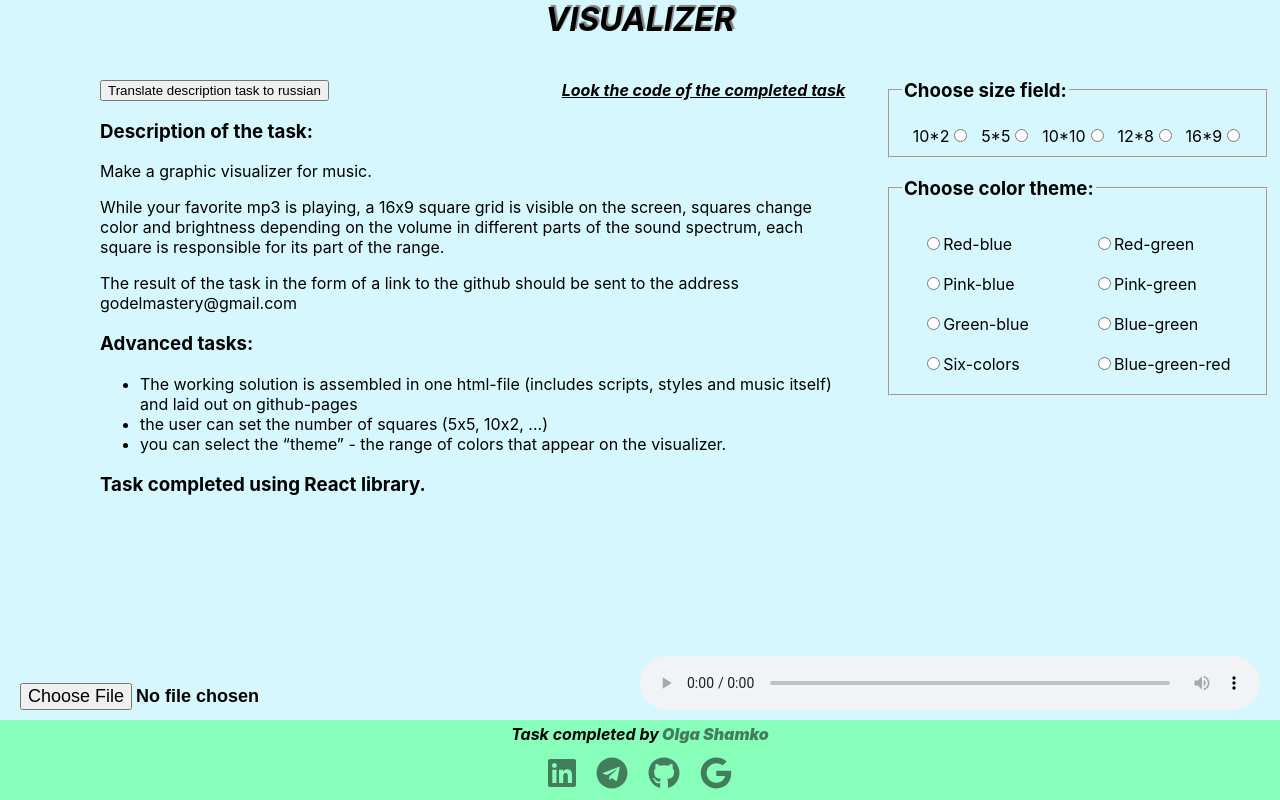
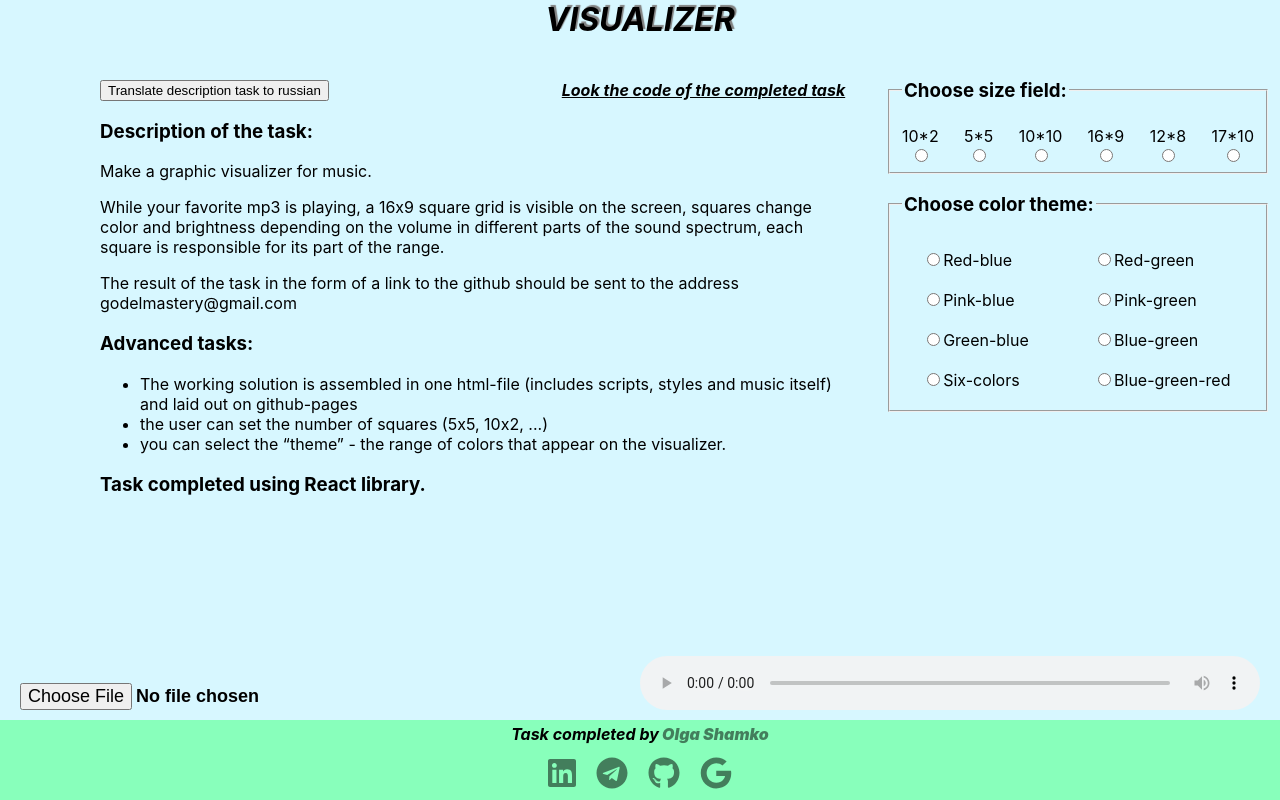
Before and after one commit to OllenkA/color-music, a React (Create React App) app: page / in a window 1280 px wide. Built offline with nearby package versions, Linux system fonts and the light colour scheme.

Commit message:
made into a separate component of the logic for readability(<ChooseSizeField/>)

```diff
--- /dev/null
+++ b/src/components/ChooseSizeField/ChooseSizeField.jsx
@@ -0,0 +1,25 @@
+import  React from 'react';
+import styles from './ChooseSizeField.module.css';
+
+const ChooseSizeField = (props) => {
+    const fieldsArray = ['10*2', '5*5', '10*10', '16*9', '12*8', '17*10'];
+
+    const fields = fieldsArray.map((el, i) => {
+        return <label key={i} className={styles.choose}>
+            <span>{el}</span>
+            <input type='radio' onChange={(e) => props.setFieldSize(e.target.value)}
+                   name='field' value={el}/>
+        </label>
+    });
+
+    return (
+        <fieldset>
+            <legend><h3>Choose size field:</h3></legend>
+            <section className={styles.wrapper}>
+            {fields}
+            </section>
+        </fieldset>
+    );
+};
+
+export default ChooseSizeField;
--- /dev/null
+++ b/src/components/ChooseSizeField/ChooseSizeField.module.css
@@ -0,0 +1,13 @@
+.choose{
+    display: flex;
+    flex-direction: column;
+    justify-content: center;
+    align-items: center;
+}
+
+.wrapper{
+    display: flex;
+    flex-direction: row;
+    justify-content: space-between;
+    align-items: center;
+}
--- a/src/components/FieldGame/FieldGame.jsx
+++ b/src/components/FieldGame/FieldGame.jsx
@@ -29,7 +29,7 @@ function FieldGame() {
         }
     };
 
-    let fieldWidth = colorCreator.getFieldStyle(+fieldSize);
+    let fieldWidth = colorCreator.getFieldStyle(fieldSize);
 
     return (
         <FieldGameView audioElRef={audioElRef}
--- a/src/components/FieldGame/FieldGameView.jsx
+++ b/src/components/FieldGame/FieldGameView.jsx
@@ -26,7 +26,7 @@ function FieldGameView({setMusic, audioElRef, fieldWidth,
                 {isButtonPressed ? <article className={styles.container} style={fieldWidth}>
                     {cells}
                 </article> : <PageStart/>}
-                <Settings setField={setFieldSize} setTheme={setTheme}/>
+                <Settings setFieldSize={setFieldSize} setTheme={setTheme}/>
             </section>
         </article>
     );
--- a/src/components/Settings/Settings.jsx
+++ b/src/components/Settings/Settings.jsx
@@ -1,49 +1,13 @@
 import React from 'react';
 import styles from './Settings.module.css'
 import ChooseTheme from "../ChooseTheme/ChooseTheme";
-
+import ChooseSizeField from "../ChooseSizeField/ChooseSizeField";
 
 
 function Settings(props) {
-
     return (
         <article className={styles.settings}>
-
-            <fieldset>
-                <legend><h3>Choose size field:</h3></legend>
-                <article className={styles.choose}>
-                    <label>
-                        <span>10*2</span>
-                        <input type='radio' onChange={(e) => props.setField(e.target.value)}
-                               name='field'
-                               value='102'/>
-                    </label>
-                    <label>
-                        <span>5*5</span>
-                        <input type='radio' onChange={(e) => props.setField(e.target.value)}
-                               name='field'
-                               value='55'/>
-                    </label>
-                    <label>
-                        <span>10*10</span>
-                        <input type='radio' onChange={(e) => props.setField(e.target.value)}
-                               name='field'
-                               value='1010'/>
-                    </label>
-                    <label>
-                        <span>12*8</span>
-                        <input type='radio' onChange={(e) => props.setField(e.target.value)}
-                               name='field'
-                               value='128'/>
-                    </label>
-                    <label>
-                        <span>16*9</span>
-                        <input type='radio' onChange={(e) => props.setField(e.target.value)}
-                               name='field'
-                               value='169'/>
-                    </label>
-                </article>
-            </fieldset>
+            <ChooseSizeField setFieldSize={props.setFieldSize}/>
             <ChooseTheme setTheme={props.setTheme}/>
         </article>
     );
--- a/src/components/Settings/Settings.module.css
+++ b/src/components/Settings/Settings.module.css
@@ -6,16 +6,3 @@
     top: 60px;
     width: 30%;
 }
-
-.a{
-    display: flex;
-    flex-direction: row;
-    justify-content:space-evenly;
-}
-
-.choose{
-    display: flex;
-    flex-direction: row;
-    justify-content: space-evenly;
-    align-items: center;
-}
--- a/src/utils/colorCreator.js
+++ b/src/utils/colorCreator.js
@@ -4,7 +4,6 @@ const colorCreator = {
         let g = 0;
         let b = 0;
         let a = 255 / el;
-
         switch (theme) {
             case 'Six-colors':
                 r = (el < 40) ? el : 0;
@@ -63,42 +62,40 @@ const colorCreator = {
                 g = el;
                 b = 255 - el;
         }
-
         return "rgb(" + r + "," + g + "," + b + "," + a + ")";
-
-
     },
     getFieldStyle(fieldSize) {
-        fieldSize = +fieldSize;
-
         switch (fieldSize) {
-            case 102:
+            case '10*2':
                 return {width: 10 * 54 + 'px', height: 2 * 54 + 'px'};
-            case 55:
+            case '5*5':
                 return {width: 5 * 54 + 'px', height: 5 * 54 + 'px'};
-            case 169:
+            case '16*9':
                 return {width: 16 * 54 + 'px', height: 9 * 54 + 'px'};
-            case 1010:
+            case '10*10':
                 return {width: 10 * 54 + 'px', height: 10 * 54 + 'px'};
-            case 128:
+            case '12*8':
                 return {width: 12 * 54 + 'px', height: 8 * 54 + 'px'};
+            case '17*10':
+                return {width: 17 * 54 + 'px', height: 10 * 54 + 'px'};
             default:
                 return {width: 16 * 54 + 'px', height: 9 * 54 + 'px'};
         }
     },
     getNewData(fieldSize, data){
-        fieldSize = +fieldSize;
         switch (fieldSize) {
-            case 102:
+            case '10*2':
                 return data.slice(0, 20);
-            case 55:
+            case '5*5':
                 return data.slice(0, 25);
-            case 169:
+            case '16*9':
                 return data.slice(0, 144);
-            case 1010:
+            case '10*10':
                 return data.slice(0, 100);
-            case 128:
+            case '12*8':
                 return data.slice(0, 96);
+            case '17*10':
+                return data.slice(0, 170);
             default:
                 return data.slice(0, 144);
         }
```
